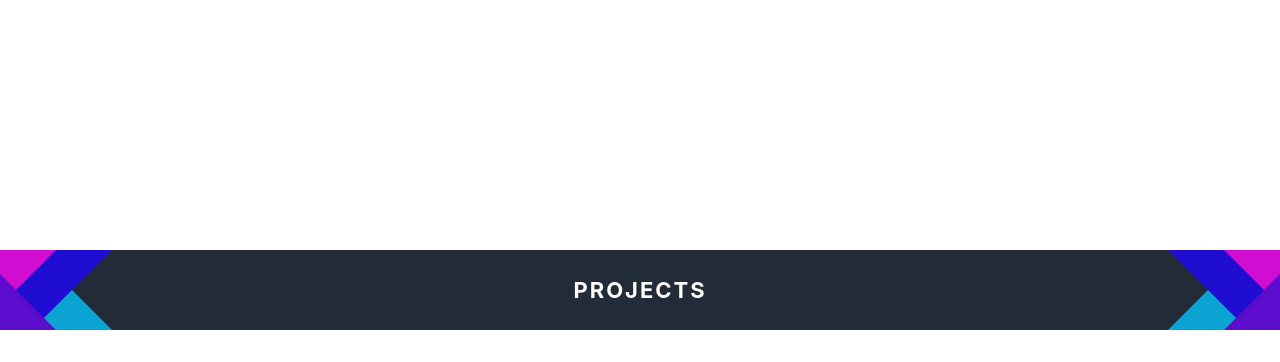
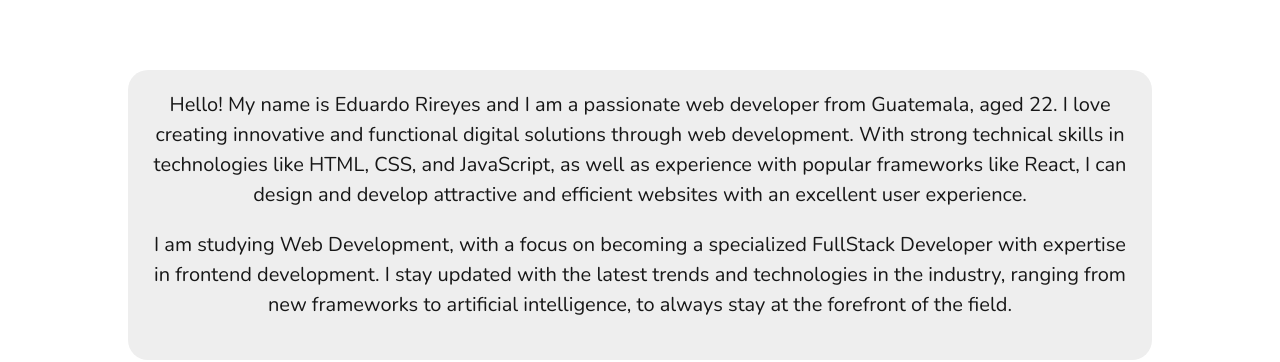
Before and after one commit to rireyes24/RireyesDev24, a React (Vite) app: page / in a window 1280 px wide. Shown: the part 590-952 px from the top of the page. Built offline with nearby package versions, Linux system fonts and the light colour scheme.

Commit message:
Añadi la nueva descripción sobre mi

```diff
--- a/src/components/Portfolio_Body/index.jsx
+++ b/src/components/Portfolio_Body/index.jsx
@@ -9,7 +9,10 @@ function Body(){
         <>
           <main>
                 <SectionRight nameSection={'ABOUT ME'} sectionSide={'left'}/>
-                <div></div>
+                <div className='about-me'>
+                    <p>Hello! My name is Eduardo Rireyes and I am a passionate web developer from Guatemala, aged 22. I love creating innovative and functional digital solutions through web development. With strong technical skills in technologies like HTML, CSS, and JavaScript, as well as experience with popular frameworks like React, I can design and develop attractive and efficient websites with an excellent user experience.</p>
+                    <p>I am studying Web Development, with a focus on becoming a specialized FullStack Developer with expertise in frontend development. I stay updated with the latest trends and technologies in the industry, ranging from new frameworks to artificial intelligence, to always stay at the forefront of the field.</p>
+                </div>
 
 
                 <SectionRight nameSection={'PROJECTS'} sectionSide={'right'}/>
--- a/src/components/Portfolio_Body/styleMain.css
+++ b/src/components/Portfolio_Body/styleMain.css
@@ -1,3 +1,19 @@
+.about-me{
+
+    border-radius: 20px;
+    padding: 20px;
+    background-color: #eeeeee;
+
+    color: #171717;
+    width: 80%;
+    justify-self: center;
+    font-size: 2.0rem;
+}
+
+.about-me p {
+    margin-bottom: 20px;
+}
+
 
 /* Main */
 
--- a/src/index.css
+++ b/src/index.css
@@ -1,11 +1,14 @@
+@import url('https://fonts.googleapis.com/css2?family=Nunito:wght@300;400;500;700&display=swap');
+
+
 :root {
-  font-family: Inter, system-ui, Avenir, Helvetica, Arial, sans-serif;
+  /*font-family: Inter, system-ui, Avenir, Helvetica, Arial, sans-serif;*/
   line-height: 1.5;
   font-weight: 400;
 
   color-scheme: light dark;
   color: rgba(255, 255, 255, 0.87);
-  background-color: white;
+  background-color: rgb(255, 255, 255);
 
   font-synthesis: none;
   text-rendering: optimizeLegibility;
@@ -23,7 +26,7 @@
 html
 {
     font-size: 62.5%;
-    font-family: 'Quicksand', sans-serif;
+    font-family: 'Nunito', sans-serif;
 }
 
 body {
```
